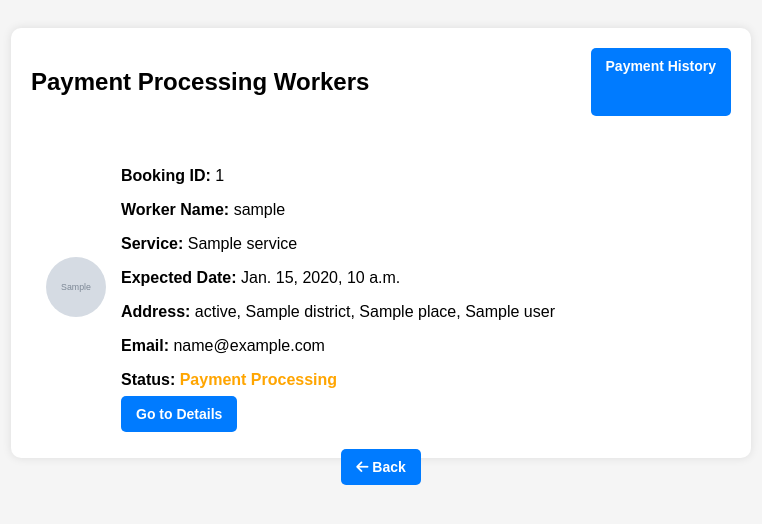
After one commit to george-josephv/Project_nestassure, a Django app: template homecare/homecare_app/templates/myapp/user_payment_processing_list.html in a window 1280 px wide. The commit adds this page. Shown: the top 524 px of the page, without its empty margins (259-1021 px from the left). Run offline with Django 3.2, Linux system fonts and the light colour scheme; the template is opened without the code that fills it: most values are stand-ins (such as "Sample title", 1, 10 or a date in 2020); grey boxes marked "Sample" are stand-in pictures.

Commit message:
payment process of both user and worker

```diff
--- a/homecare/homecare_app/templates/myapp/user_dashboard.html
+++ b/homecare/homecare_app/templates/myapp/user_dashboard.html
@@ -66,7 +66,7 @@
                         <li class="nav-item"><a class="nav-link" href="{% url 'servicelist' %}">Services</a></li>
                         <li class="nav-item"><a class="nav-link" href="{%url  'my_bookings'%}">status</a></li>
                         <li class="nav-item">
-                            <a class="nav-link" href="#">Payment Status</a>
+                            <a class="nav-link" href="{%url 'user_payment_processing_list'%}">Payment Status</a>
                         </li>
 
                         <li class="nav-item"><a class="nav-link" href="#" data-bs-toggle="modal" data-bs-target="#logoutModal">Logout</a></li>
--- /dev/null
+++ b/homecare/homecare_app/templates/myapp/user_payment_processing_list.html
@@ -0,0 +1,111 @@
+<!DOCTYPE html>
+<html lang="en">
+<head>
+    <meta charset="UTF-8">
+    <meta name="viewport" content="width=device-width, initial-scale=1.0">
+    <title>Payment Processing</title>
+    <link rel="stylesheet" href="https://cdnjs.cloudflare.com/ajax/libs/font-awesome/6.0.0/css/all.min.css">
+    <style>
+        body {
+            font-family: Arial, sans-serif;
+            background: #f5f5f5;
+            text-align: center;
+            padding: 20px;
+        }
+        .container {
+            max-width: 700px;
+            margin: auto;
+            background: white;
+            padding: 20px;
+            border-radius: 10px;
+            box-shadow: 0 0 10px rgba(0, 0, 0, 0.1);
+        }
+        .top-buttons {
+            display: flex;
+            justify-content: space-between;
+            margin-bottom: 20px;
+        }
+        .btn {
+            padding: 10px 15px;
+            background: #007bff;
+            color: white;
+            border: none;
+            border-radius: 5px;
+            font-size: 14px;
+            font-weight: bold;
+            cursor: pointer;
+            text-decoration: none;
+        }
+        .btn:hover {
+            background: #0056b3;
+        }
+        .booking-card {
+            display: flex;
+            align-items: center;
+            justify-content: space-between;
+            padding: 15px;
+            border-bottom: 1px solid #ddd;
+        }
+        .booking-card:last-child {
+            border-bottom: none;
+        }
+        .user-image {
+            width: 60px;
+            height: 60px;
+            border-radius: 50%;
+            margin-right: 15px;
+            object-fit: cover;
+        }
+        .details {
+            text-align: left;
+            flex-grow: 1;
+        }
+        .status-paid {
+            color: green;
+            font-weight: bold;
+        }
+        .status-processing {
+            color: orange;
+            font-weight: bold;
+        }
+    </style>
+</head>
+<body>
+
+    <div class="container">
+        <div class="top-buttons">
+            <h2>Payment Processing Workers</h2>
+            <a href="{% url 'payment_history' %}" class="btn">Payment History</a>
+        </div>
+
+        {% for booking in processing_bookings %}
+            <div class="booking-card">
+                <img src="{{ booking.worker.user.profile_picture.url }}" alt="Worker Image" class="user-image">
+                <div class="details">
+                    <p><strong>Booking ID:</strong> {{ booking.booking_id }}</p>
+                    <p><strong>Worker Name:</strong> {{ booking.worker.user.username }}</p>
+                    <p><strong>Service:</strong> {{ booking.service.service_name }}</p>
+                    <p><strong>Expected Date:</strong> {{ booking.expected_date }}</p>
+                    <p><strong>Address:</strong> {{ booking.worker.user.state }}, {{ booking.worker.user.district }}, {{ booking.worker.user.place }}, {{ booking.worker.user.housename }}</p>
+                    <p><strong>Email:</strong> {{ booking.worker.user.email }}</p>
+                    <p><strong>Status:</strong>
+                        {% if booking.payment.is_paid %}
+                            <span class="status-paid">Paid</span>
+                        {% else %}
+                            <span class="status-processing">Payment Processing</span>
+                        {% endif %}
+                    </p>
+                    <a href="{% url 'user_payment_details' booking.id %}" class="btn">Go to Details</a>
+                </div>
+            </div>
+        {% empty %}
+            <p>No workers with payment processing found.</p>
+        {% endfor %}
+    </div>
+
+    <a href="{% url 'user_dashboard' %}" class="btn"><i class="fa fa-arrow-left"></i> Back</a>
+
+
+
+</body>
+</html>
```
Also changed, not shown: homecare/homecare_app/templates/myapp/payment_history.html (added, +73 -0 lines), homecare/homecare_app/templates/myapp/user_payment_details.html (added, +57 -0 lines), homecare/homecare_app/templates/myapp/user_payment_success.html (deleted, +0 -24 lines), homecare/homecare_app/templates/myapp/usr_payment_details.html (deleted, +0 -88 lines), homecare/homecare_app/templates/myapp/worker_accepted_bookings.html (+7 -3 lines), homecare/homecare_app/urls.py (+4 -3 lines), homecare/homecare_app/views.py (+63 -32 lines).
